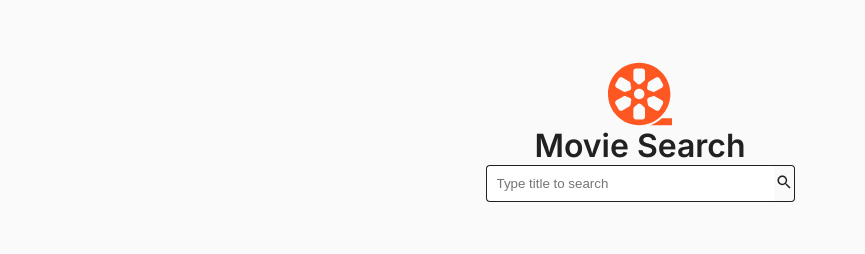
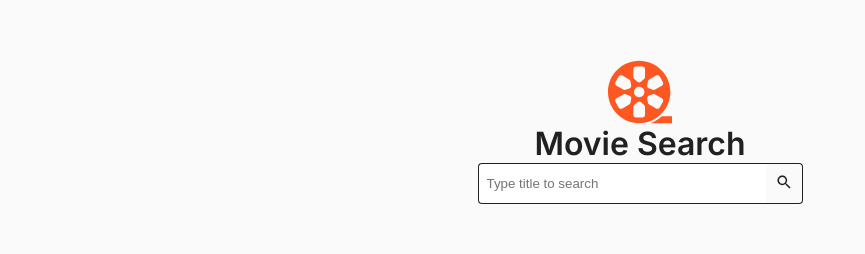
Before and after one commit to LukaszGrela/movie-search, a React (Create React App) app: page / in a window 1280 px wide. Shown: the part 268-522 px from the top of the page, without its empty margins (0-865 px from the left). Built offline with nearby package versions, Linux system fonts and the light colour scheme; no server answers.

Commit message:
some padding disabled state style

```diff
--- a/src/components/SearchInput/SearchInput.tsx
+++ b/src/components/SearchInput/SearchInput.tsx
@@ -7,7 +7,7 @@ const SearchInputWrapper = styled.div`
 const Input = styled.input`
   border: 1px solid #212121;
   border-radius: 0.25rem;
-  padding: 10px;
+  padding: 0.5rem;
   box-sizing: border-box;
   border-top-right-radius: 0;
   border-bottom-right-radius: 0;
@@ -16,6 +16,7 @@ const Input = styled.input`
 
 const SearchButton = styled.button`
   cursor: pointer;
+  padding: 0.5rem;
   border: 1px solid #212121;
   border-radius: 0.25rem;
   border-left: none;
@@ -29,6 +30,10 @@ const SearchButton = styled.button`
 
   svg * {
     fill: #212121;
+  }
+
+  :disabled {
+    cursor: default;
   }
 `;
 
```
